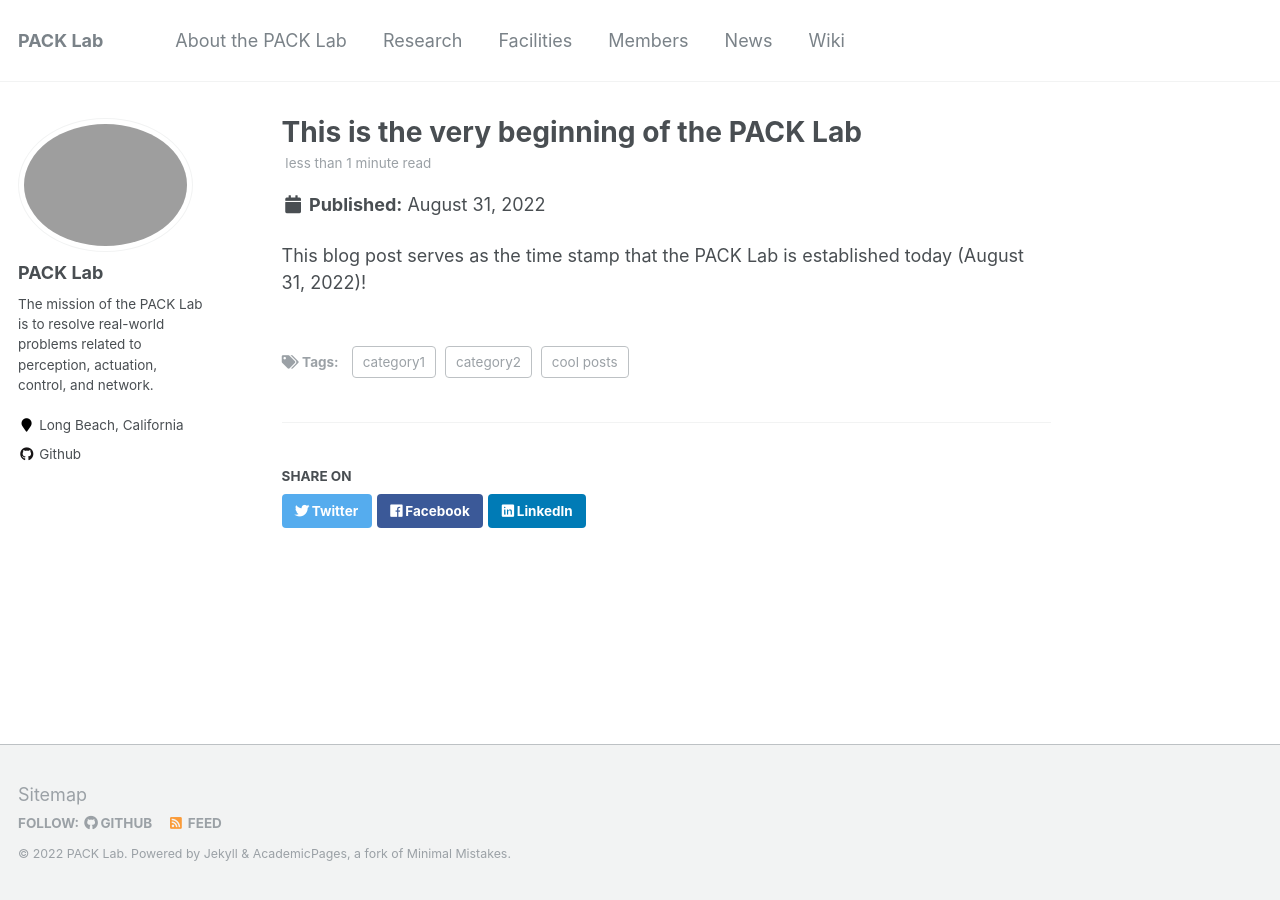
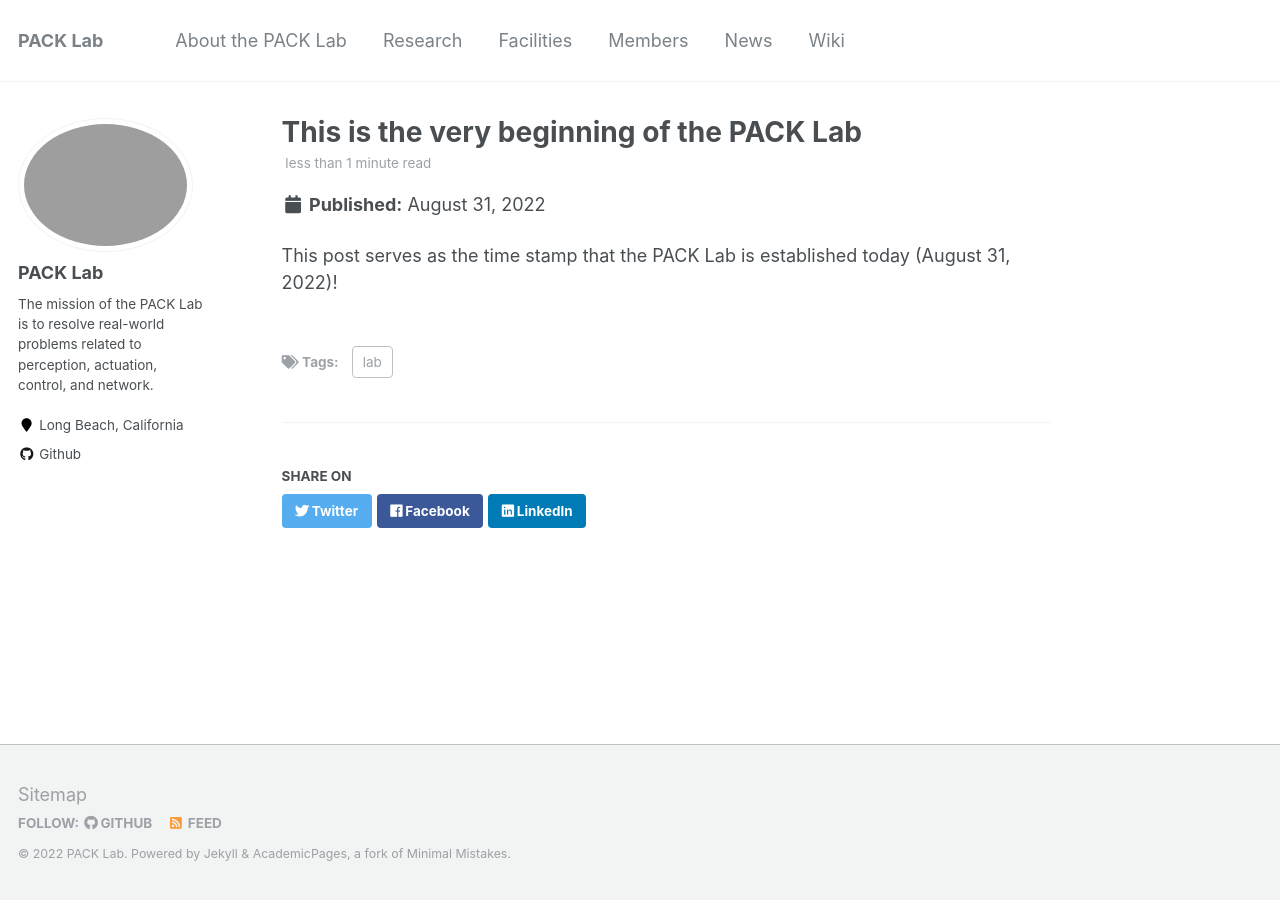
Before and after one commit to pack-lab/pack-lab.github.io, a Jekyll site: the page built from _posts/2022-08-31-blog-post-1.md, in a window 1280 px wide. Built offline with Jekyll 4.4.1, drawn with Linux system fonts in a browser that asks for light colours.

Commit message:
Update 2022-08-31-blog-post-1.md

```diff
--- a/_posts/2022-08-31-blog-post-1.md
+++ b/_posts/2022-08-31-blog-post-1.md
@@ -3,9 +3,7 @@
 date: 2022-08-31
 permalink: /posts/2022/08/blog-post-1/
 tags:
-  - cool posts
-  - category1
-  - category2
+  - lab
 ---
 
-This blog post serves as the time stamp that the PACK Lab is established today (August 31, 2022)!
+This post serves as the time stamp that the PACK Lab is established today (August 31, 2022)!
```
